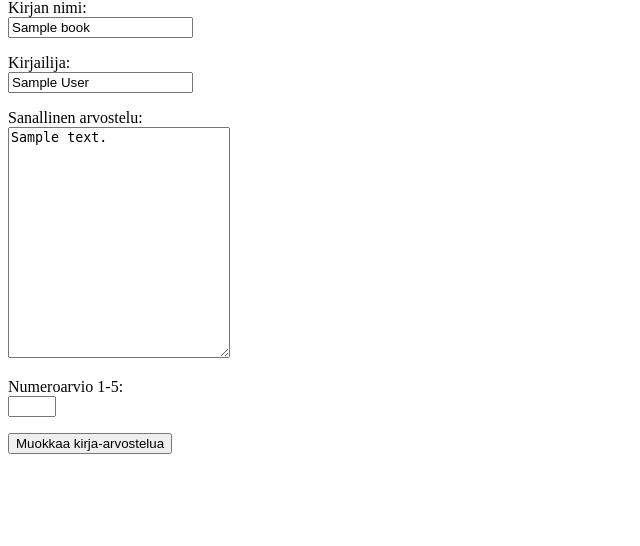
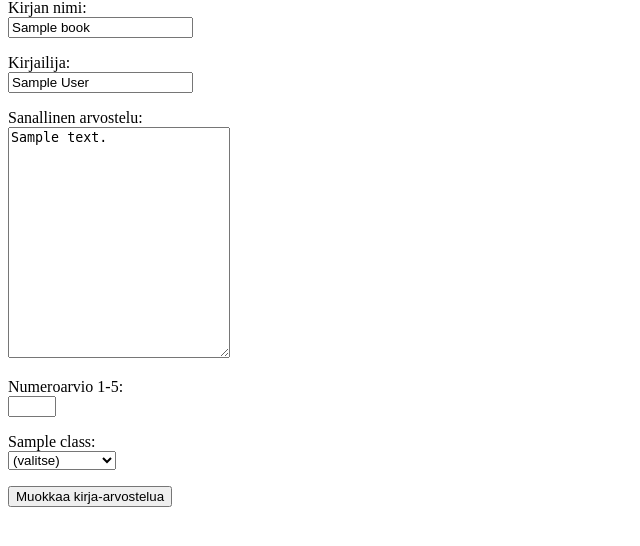
Before and after one commit to Axaboi/kirja-arvostelu, a Flask app: template templates/edit_book.html in a window 1280 px wide. Shown: the part 81-627 px from the top of the page, without its empty margins (0-640 px from the left). Run offline with Flask 3, Linux system fonts and the light colour scheme; the template is opened without the code that fills it: most values are stand-ins (such as "Sample title", 1, 10 or a date in 2020).

Commit message:
Add classes for updates

```diff
--- a/app.py
+++ b/app.py
@@ -90,7 +90,16 @@
         abort(404)
     if book["user_id"] != session["user_id"]:
         abort(403)
-    return render_template("edit_book.html", book=book)
+
+    all_classes = books.get_all_classes()
+    classes = {}
+    for single_class in all_classes:
+        classes[single_class] = ""
+    for entry in books.get_classes(book_id):
+        classes[entry["title"]] = entry["value"]
+
+    return render_template("edit_book.html", book=book, all_classes=all_classes,
+    classes=classes)
 
 @app.route("/update_book", methods=["POST"])
 def update_book():
@@ -105,12 +114,21 @@
     title = request.form["title"]
     if not title or len(title) > 70:
         abort(403)
+    author = request.form["author"]
+    if not author or len(author) > 70:
+        abort(403)
     description = request.form["description"]
     if not description or len(description) > 1000:
         abort(403)
     book_grade = request.form["book_grade"]
 
-    books.update_book(book_id, title, description, book_grade)
+    classes = []
+    for entry in request.form.getlist("classes"):
+        if entry:
+            parts = entry.split(":")
+            classes.append((parts[0], parts[1]))
+
+    books.update_book(book_id, title, author, description, book_grade, classes)
 
     return redirect("/book/" + str(book_id))
 
--- a/templates/edit_book.html
+++ b/templates/edit_book.html
@@ -25,6 +25,21 @@
       <input type="number" name="book_grade" min="1" max="5" size="8" pattern="[1-5]" value="{{ book.book_grade }}" required/>
     </p>
     <input type="hidden" name="book_id" value="{{ book.id }}" />
+    {% for class in all_classes %}
+    <p>
+      {{ class }}: <br />
+      <select name="classes">
+        <option value="">(valitse)</option>
+      {% for option in all_classes[class] %}
+        {% if classes[class] == option %}
+        <option value="{{ class }}:{{ option }}" selected>{{ option }}</option>
+        {% else %}
+        <option value="{{ class }}:{{ option }}">{{ option }}</option>
+        {% endif %}
+      {% endfor %}
+      </select>
+    </p>
+    {% endfor %}
     <input type="submit" value="Muokkaa kirja-arvostelua" />
   </form>
 </body>
```
Also changed, not shown: books.py (+8 -1 lines).
